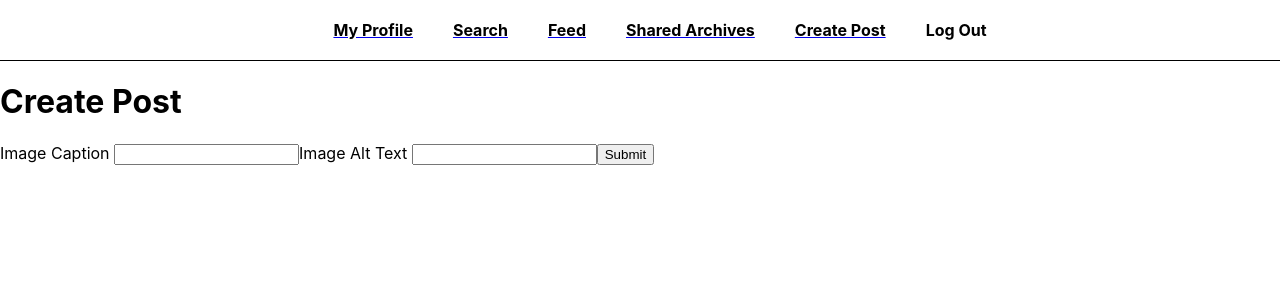
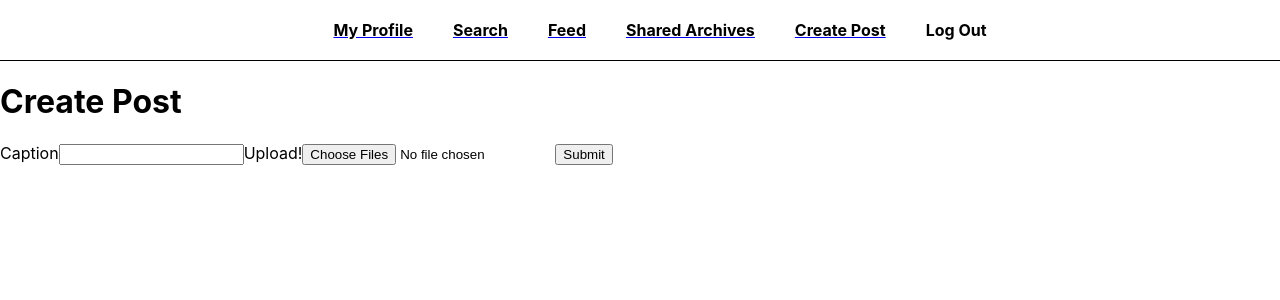
Before and after one commit to jgomez002/final-project-frontend, a React (Create React App) app: page /create-post in a window 1280 px wide. Shown: the top 300 px of the page. Built offline with nearby package versions, Linux system fonts and the light colour scheme; no server answers; sample sign-in values are in the browser's storage.

Commit message:
debugging

```diff
--- a/src/App.js
+++ b/src/App.js
@@ -54,8 +54,6 @@ const app = initializeApp(firebaseConfig);
     }
   },[appInitialized]);
 
-  console.log({userInformation});
-
   const router = createBrowserRouter([
     {
       path: "/",
@@ -109,11 +107,11 @@ const app = initializeApp(firebaseConfig);
       element: <CreatePost
       app= {appInitialized}
       isLoggedIn= {isLoggedIn}
-      isLoading = {isLoading}
+      isLoading= {isLoading}
       userInformation= {userInformation}
       setIsLoggedIn={setIsLoggedIn}
       setUserInformation={setUserInformation}
-        />,
+      />,
     },
   ]);
 
--- a/src/components/CreatePostForm.js
+++ b/src/components/CreatePostForm.js
@@ -3,10 +3,16 @@ import React from "react"
 function CreatePostForm({createPost}){
     return (
         <form className="FormElement" onSubmit={(e)=> createPost(e)}>
-            <label htmlFor="caption">Image Caption </label>
+            <label htmlFor="caption">Caption</label>
             <input type="text" name ="caption" />
-            <label htmlFor="imageAlt">Image Alt Text </label>
-            <input type="text" name ="imageAlt" />
+
+            <label htmlFor="files">Upload!</label>
+            <input
+            type="file"
+            name ="fileUpload"
+            multiple="multiple"
+            accept="image/png, image/jpeg, image/jpg, image/gif"/>
+
 
             <button type="submit">Submit</button>
         </form>
--- a/src/pages/CreatePost.js
+++ b/src/pages/CreatePost.js
@@ -1,9 +1,13 @@
-import React, { useEffect } from "react";
+import React, { useCallback,useEffect, useState } from "react";
 import { useNavigate } from "react-router-dom";
 import Header from "../components/Header";
 import CreatePostForm from "../components/CreatePostForm";
+import { addDoc, collection, getFirestore } from "firebase/firestore";
+import {getStorage, ref, getDownloadURL} from "firebase/storage"
+
 
 function CreatePost({
+    app,
     isLoading,
     isLoggedIn,
     userInformation,
@@ -11,6 +15,78 @@ function CreatePost({
     setUserInformation}) {
 
     const navigate = useNavigate();
+    const [postSucessful, setPostSucessful] = useState(false);
+
+
+    const createPost= useCallback(
+        async (e) => {
+            e.preventDefault();
+            const db = getFirestore(app);
+            const storage = getStorage(app)
+
+            // const fileToUpload = () => {
+            //     if (fileToUpload == null) return;
+            //     const fileRef = ref(storage, `${fileToUpload.name()}`);
+            // };
+
+
+            const caption = e.currentTarget.caption.value;
+            const imageAlt = ""//e.currentTarget.imageAlt.value;
+            const userName = userInformation.displayName;
+            const userId = userInformation.uid;
+            const date = ""//e.currentTarget.date.value;
+            const imageSrc = ""//e.currentTarget.date.value;
+            const videoSrc = ""//e.currentTarget.date.value;
+            const fileUpload = e.currentTarget.fileUpload.files[0];
+            const fileRef = ref(storage, `${fileUpload.name}`);
+
+
+            try {
+            //    await uploadBytes(fileRef, fileUpload).then(()=> {
+            //         alert("OMGG")
+            //     });
+
+            await getDownloadURL(ref(fileRef))
+            .then((url) => {
+              // `url` is the download URL for 'images/stars.jpg'
+
+              // This can be downloaded directly:
+              const xhr = new XMLHttpRequest();
+              xhr.responseType = 'blob';
+              xhr.onload = (event) => {
+                const blob = xhr.response;
+              };
+              xhr.open('GET', url);
+              xhr.send();
+              alert("OMGGG")
+
+            })
+            .catch((error) => {
+              // Handle any errors
+            });
+
+
+
+
+                const docRef = await addDoc(collection(db, "posts"), {
+                    caption,
+                    imageAlt,
+                    userId,
+                    userName,
+                    date,
+                    imageSrc: fileUpload.name,
+                    videoSrc,
+
+
+                });
+                console.log("Document written with ID: ", docRef.id);
+                setPostSucessful(true);
+            } catch (e) {
+                console.error("Error adding document, ", e);
+            }
+    }, [app, userInformation]);
+
+    console.log(userInformation)
 
     useEffect(() => {
         if(!isLoggedIn && !isLoading) return navigate('/login');
@@ -21,10 +97,16 @@ function CreatePost({
         <Header isLoggedIn={isLoggedIn} setIsLoggedIn={setIsLoggedIn} setUserInformation= {setUserInformation}/>
         <div className="Post-wrapper">
             <h1>Create Post</h1>
-            <CreatePostForm/>
+            <CreatePostForm createPost={createPost}/>
+            {postSucessful && <p>Yay, look at ur profile for new post!</p>}
         </div>
         </>
     );
 }
 
 export default CreatePost;
+
+// useEffect(()=>{
+//     const storage = getStorage(app)
+//       setgetStorage(storage);
+//   },[]);
```
Also changed, not shown: src/pages/Feed.js (+0 -27 lines).
